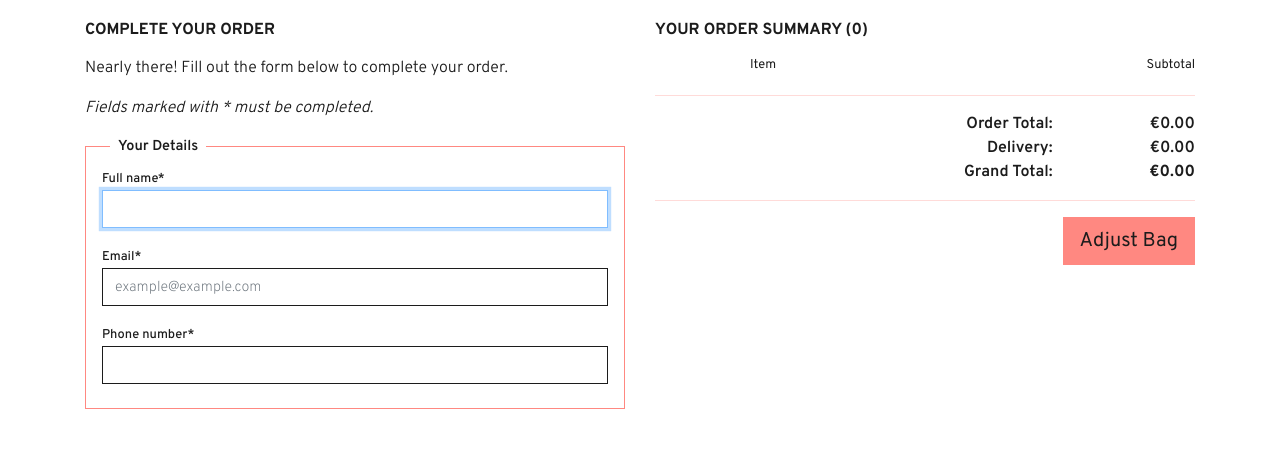
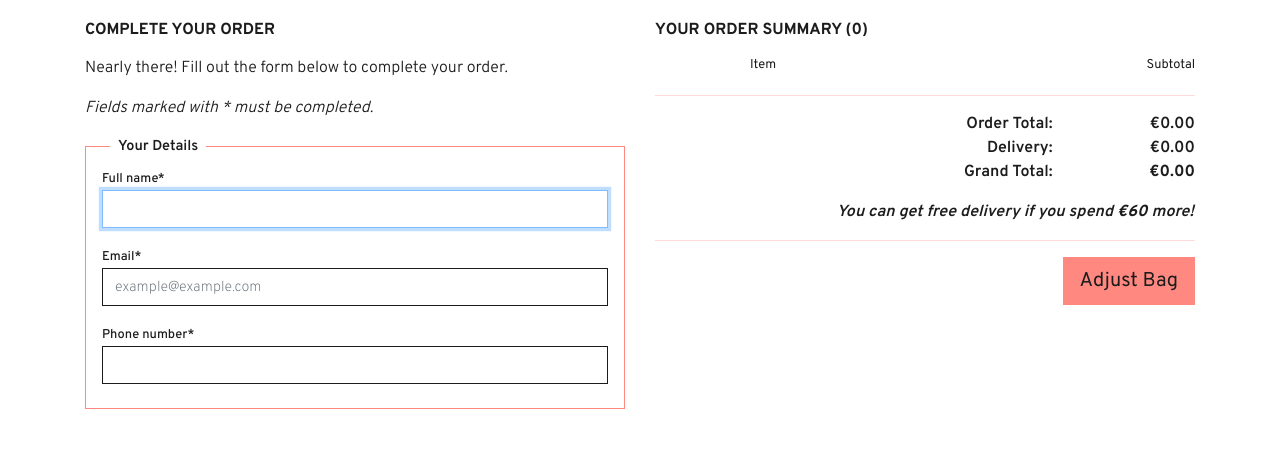
Before and after one commit to Fiona-T/knot-art, a Django app: template checkout/templates/checkout/checkout.html in a window 1280 px wide. Shown: the part 195-653 px from the top of the page. Run offline with Django 3.2, Linux system fonts and the light colour scheme; the template is opened without the code that fills it: values that come from a table or form of the project are taken from there, others are empty; tables that the repository leaves empty hold one stand-in row (values such as "Sample post"); some libraries are stand-ins or nearby versions.

Commit message:
feat: add free delivery note to order summary section in checkout.html template, checkout app

```diff
--- a/checkout/templates/checkout/checkout.html
+++ b/checkout/templates/checkout/checkout.html
@@ -55,7 +55,7 @@
             {% endfor %}
             <hr class="order-summary-hr">
             <!-- 3rd row - totals -->
-            <div class="row fw-600 text-right">
+            <div class="row fw-600 text-right justify-content-end">
                 <div class="col-7 offset-2">
                     <p class="my-0">Order Total:</p>
                     <p class="my-0">Delivery:</p>
@@ -66,6 +66,10 @@
                     <p class="my-0">€{{ delivery | floatformat:2 }}</p>
                     <p class="my-0"><strong>€{{ grand_total | floatformat:2 }}</strong></p>
                 </div>
+                {% if free_delivery_spend_needed > 0 %}
+                <p class="font-italic pr-3 pt-3 mb-0">You can get free delivery if you spend
+                    <strong>€{{ free_delivery_spend_needed }}</strong> more!</p>
+                {% endif %}
             </div>
             <hr class="order-summary-hr">
             <!-- button to go back to the cart page -->
```
